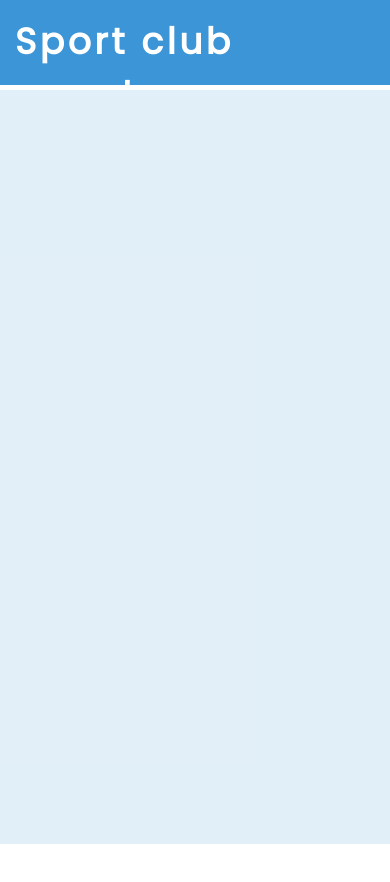
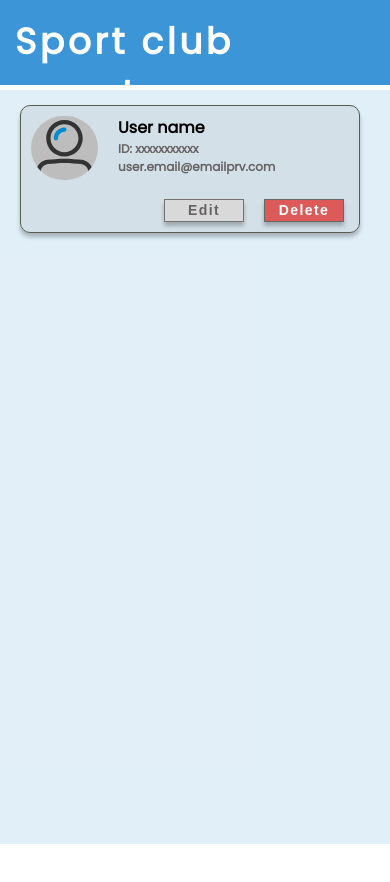
Before and after one commit to Silvaerius/WA-Project, a plain HTML site: page sport-club-members-front-end/index.html in a window 390 px wide. Shown: the top 882 px of the page. Drawn offline with nearby package versions, Linux system fonts and the light colour scheme.

Commit message:
Finished unresponsive css

```diff
--- a/sport-club-members-front-end/index.html
+++ b/sport-club-members-front-end/index.html
@@ -16,7 +16,12 @@
     <div class="features">
         <div class="members-sidebar">
             <div class="member-card">
-
+                <img src="img/user-icon.svg" alt="user avatar">
+                <h3>User name</h3>
+                <p>ID: <span>xxxxxxxxxxx</span></p>
+                <p>user.email@emailprv.com</p>
+                <button class="edit-member-button">Edit</button>
+                <button class="delete-member-button">Delete</button>
             </div>
         </div>
         <div class="main-feature">
--- a/sport-club-members-front-end/style.css
+++ b/sport-club-members-front-end/style.css
@@ -61,7 +61,76 @@ body {
 }
 
 .member-card {
+    position: relative;
 
+    width: 340px;
+    height: 128px;
+
+    background: rgba(86, 92, 78, 0.1);
+    border: 0.5px solid #565C4E;
+    border-radius: 10px;
+    box-shadow: 0px 4px 4px rgba(0, 0, 0, 0.25);
+    padding: 10px;
+}
+
+.member-card > img {
+    width: 67px;
+    height: 64px;
+
+    margin-right: 20px;
+    border-radius: 40px;
+    background-color: #BDBDBD;
+
+    float: left;
+}
+
+.member-card > h3 {
+    font-weight: 600;
+    font-size: 16px;
+    line-height: 24px;
+    color: #000000;
+}
+
+.member-card > p {
+    font-weight: 600;
+    font-size: 12px;
+    line-height: 18px;
+    color: #666363;
+
+    overflow: hidden;
+}
+
+.member-card > button {
+    position: absolute;
+    bottom: 10px;
+
+    width: 80px;
+    height: 23px;
+
+    font-weight: 600;
+    font-size: 14px;
+    line-height: 21px;
+    letter-spacing: 0.1em;
+
+    box-shadow: 0px 4px 4px rgba(0, 0, 0, 0.25);
+}
+
+.member-card > .edit-member-button {
+    right: 115px;
+
+    background-color: #D9D9D9;
+    border: 1px solid #767373;
+
+    color: #666363;
+}
+
+.member-card > .delete-member-button {
+    right: 15px;
+
+    background: #DD5A5A;
+    border: 1px solid #686868;
+
+    color: #FFFFFF;
 }
 
 .actions-panel {
```
Also changed, not shown: sport-club-members-front-end/img/user-icon.svg (added).
